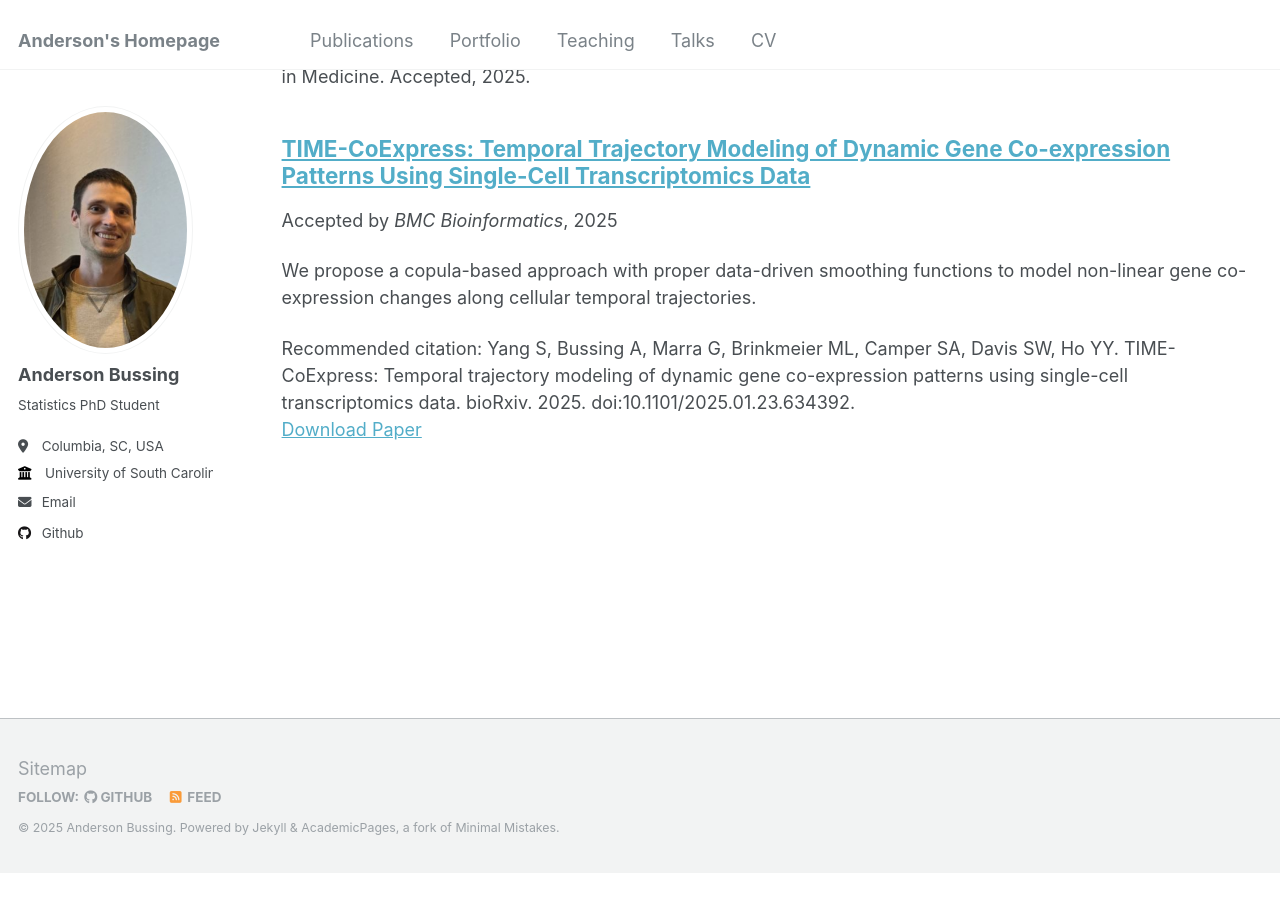
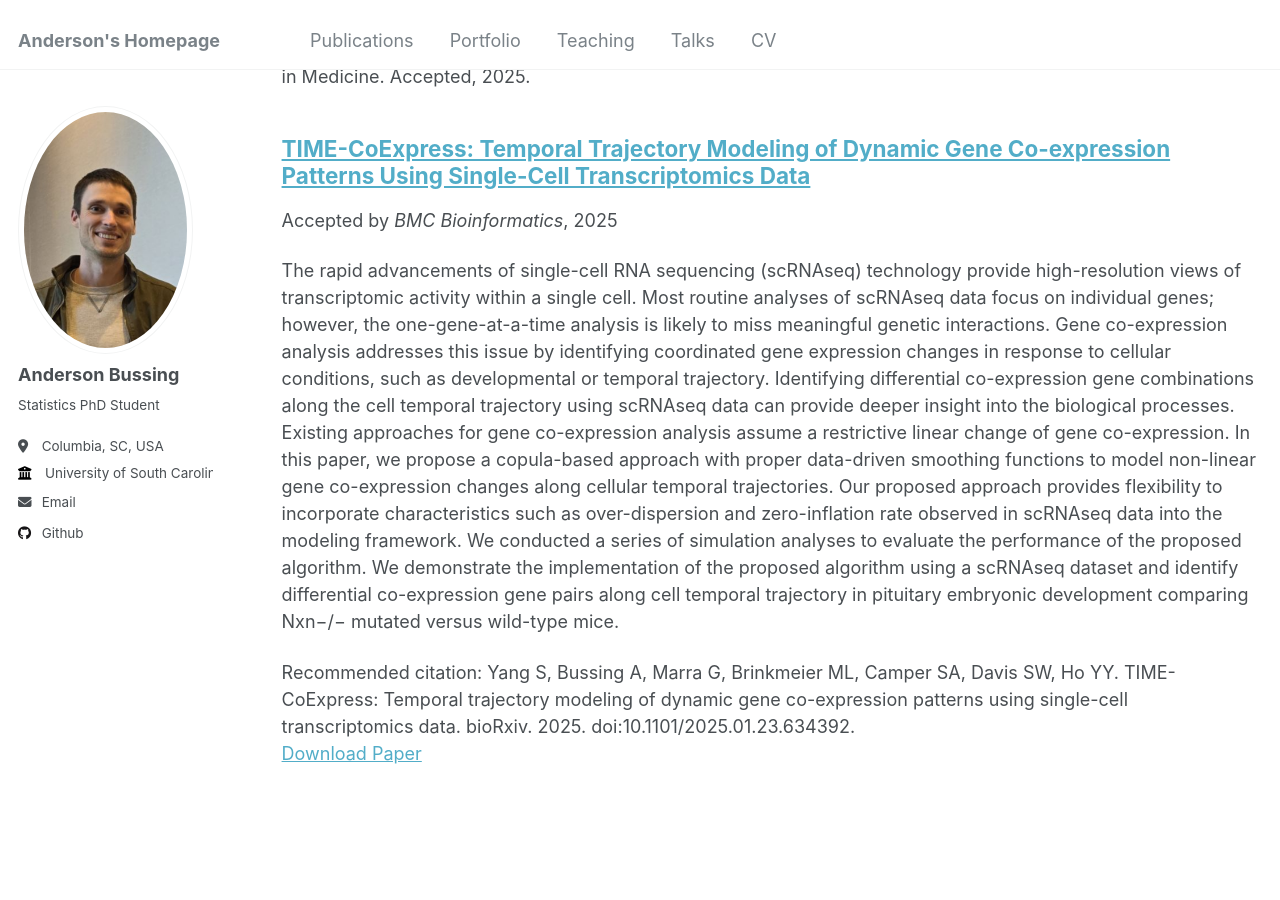
Before and after one commit to abussing/abussing.github.io, a Jekyll site: the page built from _pages/publications.html, in a window 1280 px wide and 900 px high, scrolled down 461 px. Built offline with Jekyll 4.4.1, drawn with Linux system fonts in a browser that asks for light colours; before the commit the page ends 1335 px from its top, so only the background shows below that; some of the changed lines change nothing that is shown.

Commit message:
Update TIME-CoExpress.md

```diff
--- a/_publications/TIME-CoExpress.md
+++ b/_publications/TIME-CoExpress.md
@@ -3,7 +3,6 @@ title: "TIME-CoExpress: Temporal Trajectory Modeling of Dynamic Gene Co-expressi
 collection: publications
 category: manuscripts
 permalink: /publication/TIME-CoExpress
-excerpt: 'We propose a copula-based approach with proper data-driven smoothing functions to model non-linear gene co-expression changes along cellular temporal trajectories.'
 date: 2025-07-07
 venue: "BMC Bioinformatics (accepted)"
 paperurl: 'https://www.biorxiv.org/content/10.1101/2025.01.23.634392v1'
```
